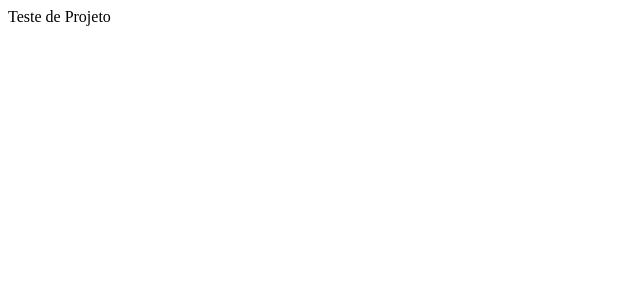
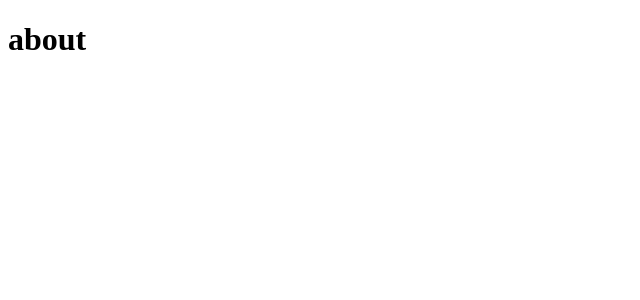
Before and after one commit to angelod1as/portfolio, a Next.js app: page /about in a window 1280 px wide. Shown: the top 300 px of the page, without its empty margins (0-640 px from the left). Built offline with nearby package versions, Linux system fonts and the light colour scheme.

Commit message:
WIP: Page generation

```diff
--- /dev/null
+++ b/src/components/sections/category/index.tsx
@@ -0,0 +1,12 @@
+interface CategoryProp {
+  id: string
+}
+
+export default function Category({ category }: { category: CategoryProp }) {
+  console.log(category)
+  return (
+    <div>
+      <h1>{category.id}</h1>
+    </div>
+  )
+}
--- a/src/pages/[id].tsx
+++ b/src/pages/[id].tsx
@@ -1,26 +1,24 @@
-import getData from '@lib/getData'
+import getData from '@utils/getData'
 
 import { TileProp } from './index'
+import Category from '@sections/category'
 
-function Mosaic({ project }: { project: TileProp }) {
-  return <div>Teste de Projeto</div>
+function CategoryGenerator({ category }: { category: TileProp }) {
+  return <Category category={category} />
 }
 
 export async function getStaticPaths() {
-  const projects = getData<TileProp[]>({ type: 'home' })
-
-  const paths = projects.map((item) => ({
+  const categories = getData<TileProp[]>({ type: 'home' })
+  const paths = categories.map((item) => ({
     params: { id: item.id },
   }))
-
   return { paths, fallback: false }
 }
 
-// This also gets called at build time
 export async function getStaticProps({ params }) {
-  const projects = getData<TileProp[]>({ type: 'home' })
-  const project = projects.filter((item) => item.id === params.id)
-  return { props: { project } }
+  const categories = getData<TileProp[]>({ type: 'home' })
+  const category = categories.find((item) => item.id === params.id)
+  return { props: { category } }
 }
 
-export default Mosaic
+export default CategoryGenerator
--- a/src/pages/projects/[id].tsx
+++ b/src/pages/projects/[id].tsx
@@ -1,4 +1,4 @@
-import getData from '@lib/getData'
+import getData from '@utils/getData'
 
 interface ProjectData {
   id: string
--- a/tsconfig.json
+++ b/tsconfig.json
@@ -4,7 +4,7 @@
     "paths": {
       "@styles/*": ["./src/styles/*"],
       "@sections/*": ["./src/components/sections/*"],
-      "@lib/*": ["./src/lib/*"]
+      "@utils/*": ["src/utils/*"]
     },
     "target": "es5",
     "lib": [
```
Also changed, not shown: src/pages/index.tsx (+4 -4 lines), src/components/sections/home/index.tsx (renamed from src/components/sections/index/index.tsx), src/components/sections/home/styles.ts (renamed from src/components/sections/index/styles.ts), src/utils/getData.ts (renamed from src/lib/getData.ts).
